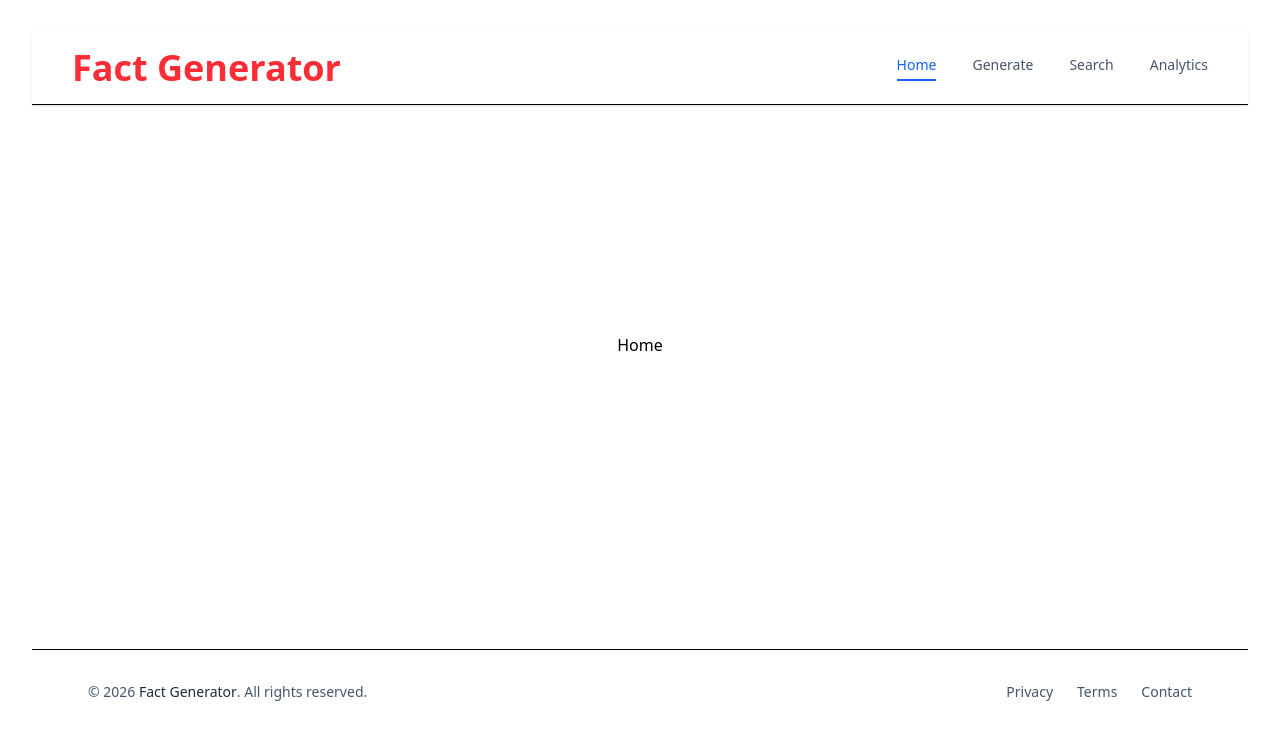
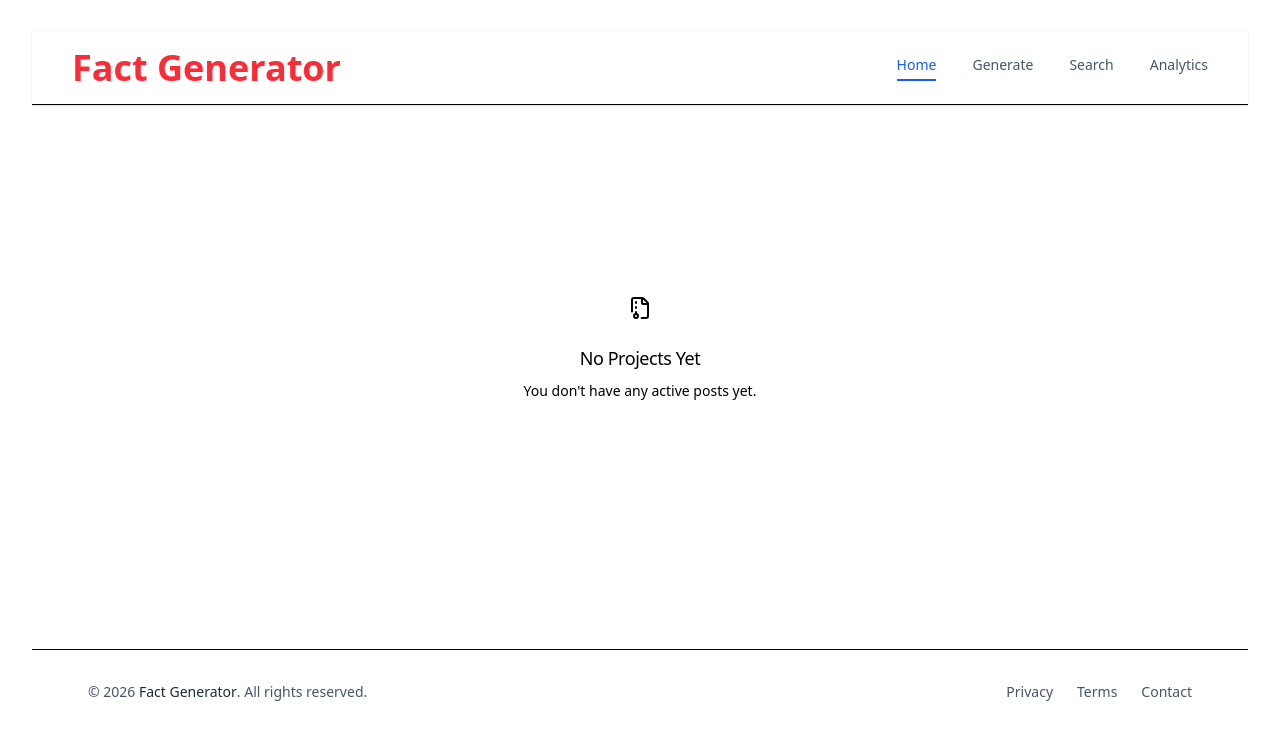
Before and after one commit to vinishdas/FactGenerator, a React (Vite) app in the folder front-end/: page / in a window 1280 px wide. Shown: the top 740 px of the page. Built offline with nearby package versions, Linux system fonts and the light colour scheme.

Commit message:
Feat : Added page features styling is left

```diff
--- a/front-end/src/App.jsx
+++ b/front-end/src/App.jsx
@@ -1,8 +1,8 @@
 import { BrowserRouter as Router, Routes, Route } from "react-router-dom"
-import Home from './pages/Home.jsx'
-import Search from "./pages/Search.jsx";
-import Generate from "./pages/Generate.jsx";
-import Analytics from "./pages/Analytics.jsx";
+import HomePage from './pages/Home.jsx'
+import SearchPage from "./pages/Search.jsx";
+import GeneratePage from "./pages/Generate.jsx";
+import AnalyticsPage from "./pages/Analytics.jsx";
 import Layout from "./Layout.jsx";
 import './App.css'
 
@@ -15,10 +15,10 @@ function App() {
         <Router>
           <Layout>
             <Routes>
-              <Route path='/' element={<Home />} />
-              <Route path="/search" element={<Search />} />
-              <Route path="/generate" element={<Generate />} />
-              <Route path="/analytics" element={<Analytics />} />
+              <Route path='/' element={<HomePage />} />
+              <Route path="/search" element={<SearchPage />} />
+              <Route path="/generate" element={<GeneratePage />} />
+              <Route path="/analytics" element={<AnalyticsPage />} />
             </Routes>
           </Layout>
         </Router>
--- /dev/null
+++ b/front-end/src/components/ui/empty.tsx
@@ -0,0 +1,104 @@
+import { cva, type VariantProps } from "class-variance-authority"
+
+import { cn } from "@/lib/utils.js"
+
+function Empty({ className, ...props }: React.ComponentProps<"div">) {
+  return (
+    <div
+      data-slot="empty"
+      className={cn(
+        "flex min-w-0 flex-1 flex-col items-center justify-center gap-6 rounded-lg border-dashed p-6 text-center text-balance md:p-12",
+        className
+      )}
+      {...props}
+    />
+  )
+}
+
+function EmptyHeader({ className, ...props }: React.ComponentProps<"div">) {
+  return (
+    <div
+      data-slot="empty-header"
+      className={cn(
+        "flex max-w-sm flex-col items-center gap-2 text-center",
+        className
+      )}
+      {...props}
+    />
+  )
+}
+
+const emptyMediaVariants = cva(
+  "flex shrink-0 items-center justify-center mb-2 [&_svg]:pointer-events-none [&_svg]:shrink-0",
+  {
+    variants: {
+      variant: {
+        default: "bg-transparent",
+        icon: "bg-muted text-foreground flex size-10 shrink-0 items-center justify-center rounded-lg [&_svg:not([class*='size-'])]:size-6",
+      },
+    },
+    defaultVariants: {
+      variant: "default",
+    },
+  }
+)
+
+function EmptyMedia({
+  className,
+  variant = "default",
+  ...props
+}: React.ComponentProps<"div"> & VariantProps<typeof emptyMediaVariants>) {
+  return (
+    <div
+      data-slot="empty-icon"
+      data-variant={variant}
+      className={cn(emptyMediaVariants({ variant, className }))}
+      {...props}
+    />
+  )
+}
+
+function EmptyTitle({ className, ...props }: React.ComponentProps<"div">) {
+  return (
+    <div
+      data-slot="empty-title"
+      className={cn("text-lg font-medium tracking-tight", className)}
+      {...props}
+    />
+  )
+}
+
+function EmptyDescription({ className, ...props }: React.ComponentProps<"p">) {
+  return (
+    <div
+      data-slot="empty-description"
+      className={cn(
+        "text-muted-foreground [&>a:hover]:text-primary text-sm/relaxed [&>a]:underline [&>a]:underline-offset-4",
+        className
+      )}
+      {...props}
+    />
+  )
+}
+
+function EmptyContent({ className, ...props }: React.ComponentProps<"div">) {
+  return (
+    <div
+      data-slot="empty-content"
+      className={cn(
+        "flex w-full max-w-sm min-w-0 flex-col items-center gap-4 text-sm text-balance",
+        className
+      )}
+      {...props}
+    />
+  )
+}
+
+export {
+  Empty,
+  EmptyHeader,
+  EmptyTitle,
+  EmptyDescription,
+  EmptyContent,
+  EmptyMedia,
+}
--- /dev/null
+++ b/front-end/src/components/ui/input.tsx
@@ -0,0 +1,21 @@
+import * as React from "react"
+
+import { cn } from "@/lib/utils"
+
+function Input({ className, type, ...props }: React.ComponentProps<"input">) {
+  return (
+    <input
+      type={type}
+      data-slot="input"
+      className={cn(
+        "file:text-foreground placeholder:text-muted-foreground selection:bg-primary selection:text-primary-foreground dark:bg-input/30 border-input h-9 w-full min-w-0 rounded-md border bg-transparent px-3 py-1 text-base shadow-xs transition-[color,box-shadow] outline-none file:inline-flex file:h-7 file:border-0 file:bg-transparent file:text-sm file:font-medium disabled:pointer-events-none disabled:cursor-not-allowed disabled:opacity-50 md:text-sm",
+        "focus-visible:border-ring focus-visible:ring-ring/50 focus-visible:ring-[3px]",
+        "aria-invalid:ring-destructive/20 dark:aria-invalid:ring-destructive/40 aria-invalid:border-destructive",
+        className
+      )}
+      {...props}
+    />
+  )
+}
+
+export { Input }
--- /dev/null
+++ b/front-end/src/hooks/useMobile.js
@@ -0,0 +1,21 @@
+import { useState, useEffect } from "react";
+
+
+export const useMobile = (breakpoint = 768) => {
+  const [isMobile, setIsMobile] = useState(false);
+
+  useEffect(() => {
+    const mql = window.matchMedia(`(max-width: ${breakpoint}px)`);
+
+    setIsMobile(mql.matches);
+
+    const handler = (e) => setIsMobile(e.matches);
+
+    mql.addEventListener("change", handler);
+
+
+    return () => mql.removeEventListener("change", handler);
+  }, [breakpoint]);
+
+  return isMobile;
+};
--- a/front-end/src/pages/Analytics.jsx
+++ b/front-end/src/pages/Analytics.jsx
@@ -1,6 +1,6 @@
 import React from 'react'
 
-function Analytics() {
+function AnalyticsPage() {
   return (
     <div className="flex items-center justify-center h-[60vh]">
       Analytics
@@ -8,4 +8,4 @@ function Analytics() {
   )
 }
 
-export default Analytics
+export default AnalyticsPage
--- a/front-end/src/pages/Generate.jsx
+++ b/front-end/src/pages/Generate.jsx
@@ -1,6 +1,6 @@
 import React from 'react'
 
-function Generate() {
+function GeneratePage() {
   return (
     <div className="flex items-center justify-center h-[60vh]">
         Generate
@@ -8,4 +8,4 @@ function Generate() {
   )
 }
 
-export default Generate
+export default GeneratePage
--- a/front-end/src/pages/Home.jsx
+++ b/front-end/src/pages/Home.jsx
@@ -1,13 +1,32 @@
+import { useState } from "react"
+import { Empty, EmptyDescription, EmptyHeader, EmptyMedia, EmptyTitle, } from "../components/ui/empty.jsx";
+import { FileArchive } from "lucide-react";
 
-
-function Home() {
+function HomePage() {
+  const [isEmpty, _setIsEmpty] = useState(true);
   return (
     <>
-    <div className="flex items-center justify-center h-[60vh]">
-      Home
-    </div>
+      <div className="flex items-center justify-center h-[60vh]">
+        {isEmpty ? (
+          <Empty>
+            <EmptyHeader>
+              <EmptyMedia variant="icon">
+                <FileArchive className="h-8 w-8" />
+              </EmptyMedia>
+
+              <EmptyTitle>No Projects Yet</EmptyTitle>
+
+              <EmptyDescription>
+                You don't have any active posts yet.
+              </EmptyDescription>
+            </EmptyHeader>
+          </Empty>
+        ) : (
+          <div>Home</div>
+        )}
+      </div>
     </>
   )
 }
 
-export default Home
+export default HomePage
--- a/front-end/src/pages/Search.jsx
+++ b/front-end/src/pages/Search.jsx
@@ -1,15 +1,20 @@
 import React, { useState } from 'react';
-import { Spinner } from "../components/ui/spinner.jsx"
+import { Spinner } from "../components/ui/spinner.jsx";
+import { Input } from '../components/ui/input.js';
+import { Search } from 'lucide-react';
 
-function Search() {
+function SearchPage() {
   const [isLoading, _setisLoading] = useState(false);
 
 
   return (
     <div className="flex items-center justify-center h-[60vh]">
-      {isLoading ? <Spinner/> : <div>Search</div>}
+      {isLoading ? <Spinner letterSpacing={3} /> : <div>
+        <Input />
+        <Search/>Search
+      </div>}
     </div>
   )
 }
 
-export default Search
+export default SearchPage
```
